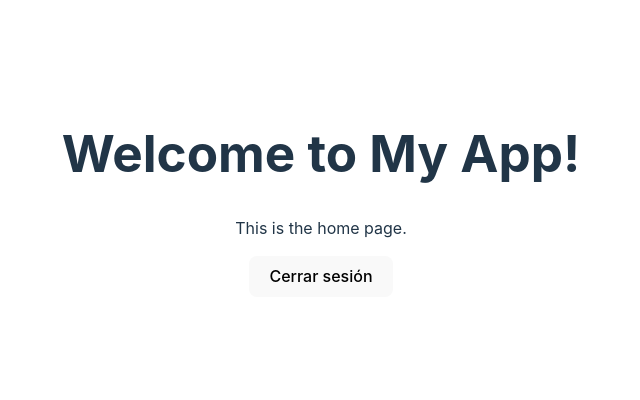
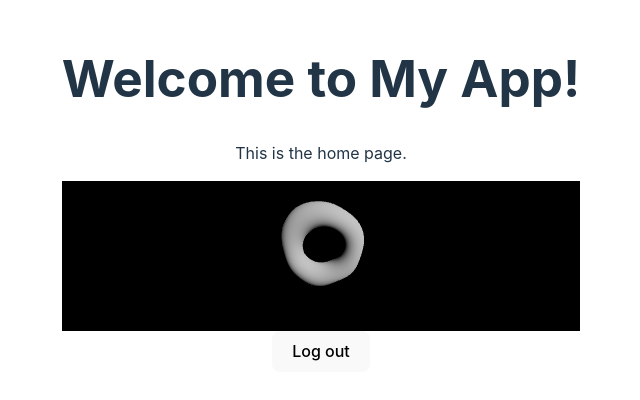
Before and after one commit to SDuqueC/proyecto-integrador1, a React (Vite) app: page /home in a window 1280 px wide. Shown: the part 206-606 px from the top of the page, without its empty margins (319-959 px from the left). Built offline with nearby package versions, Linux system fonts and the light colour scheme; no server answers.

Commit message:
cambio de figura y color de figura

```diff
--- a/src/pages/home/Home.jsx
+++ b/src/pages/home/Home.jsx
@@ -1,25 +1,26 @@
-import React from 'react';
-import { useCallback } from 'react';
+import React, { useCallback } from 'react';
 import useAuthStore from '../../stores/use-auth-store';
 import { useNavigate } from 'react-router-dom';
+import ThreeScene from './ThreeScene';
 
 const Home = () => {
-  const { user, loginGoogleWithPopUp, logout, observeAuthState, loading } =
-    useAuthStore();
-
+  const { user, logout } = useAuthStore();
   const navigate = useNavigate();
 
   const handleLogout = useCallback(() => {
     logout();
     navigate('/');
-  }, [logout]);
+  }, [logout, navigate]);
 
   return (
     <div>
       <h1>Welcome to My App!</h1>
       <p>This is the home page.</p>
+
+      <ThreeScene />
+
       <button className="button-logout" onClick={handleLogout}>
-        Cerrar sesión
+        Log out
       </button>
     </div>
   );
--- a/src/pages/home/ThreeScene.jsx
+++ b/src/pages/home/ThreeScene.jsx
@@ -16,8 +16,8 @@ const AnimatedObject = () => {
 
     return (
         <mesh ref={meshRef} position={[0, 0, 0]}>
-            <boxGeometry args={[1, 1, 1]} />
-            <MeshDistortMaterial color="hotpink" speed={1} distort={0.3} />
+            <torusGeometry args={[1, 0.4, 16, 100]} />
+            <MeshDistortMaterial color="white" speed={1} distort={0.3} />
         </mesh>
     );
 };
```
